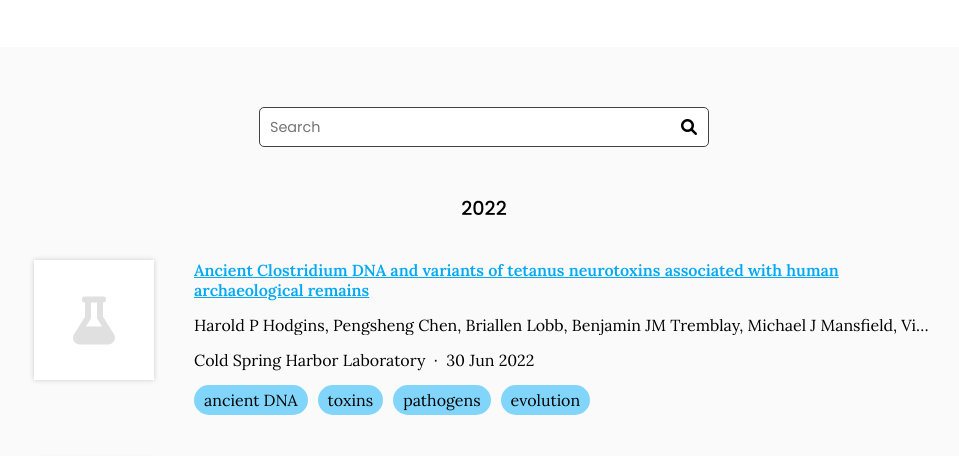
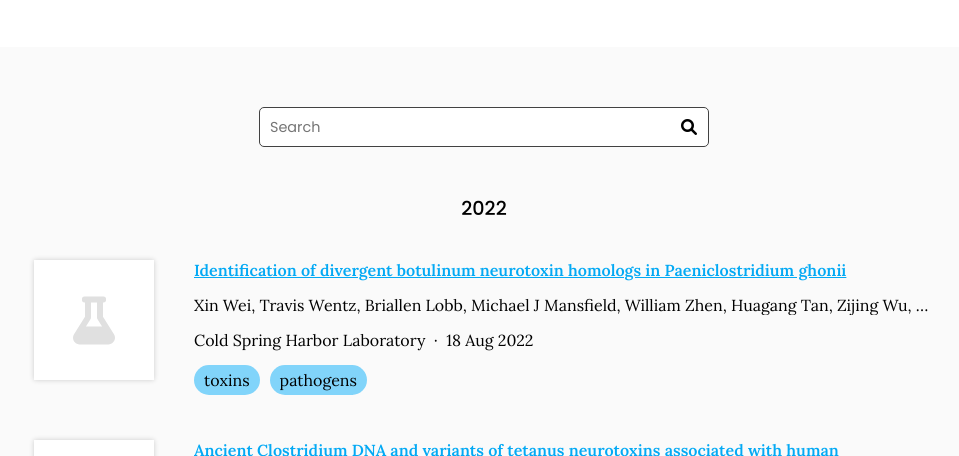
Before and after one commit to doxeylab/doxeylab-website, a Jekyll site: the page built from research/index.md, in a window 1280 px wide and 900 px high, scrolled down 406 px, cut to the strip 0-456 px from the top of the window. Shown: the whole strip, without its empty margins (156-1115 px from the left). Built offline with Jekyll 4.4.1, drawn with Linux system fonts in a browser that asks for light colours.

Commit message:
Generate citations

```diff
--- a/_data/citations.yaml
+++ b/_data/citations.yaml
@@ -1,6 +1,26 @@
 # DO NOT EDIT, GENERATED AUTOMATICALLY FROM SOURCES.YAML (AND ELSEWHERE)
 # See https://github.com/greenelab/lab-website-template/wiki/Citations
 
+- id: DOI:10.1101/2022.08.17.504336
+  title: Identification of divergent botulinum neurotoxin homologs in Paeniclostridium
+    ghonii
+  authors:
+  - Xin Wei
+  - Travis Wentz
+  - Briallen Lobb
+  - Michael J Mansfield
+  - William Zhen
+  - Huagang Tan
+  - Zijing Wu
+  - Sabine Pellett
+  - Min Dong
+  - Andrew C Doxey
+  publisher: Cold Spring Harbor Laboratory
+  date: '2022-08-18'
+  link: https://doi.org/gqn49b
+  tags:
+  - toxins
+  - pathogens
 - id: DOI:10.1101/2022.06.30.498301
   title: Ancient Clostridium DNA and variants of tetanus neurotoxins associated with
     human archaeological remains
```
